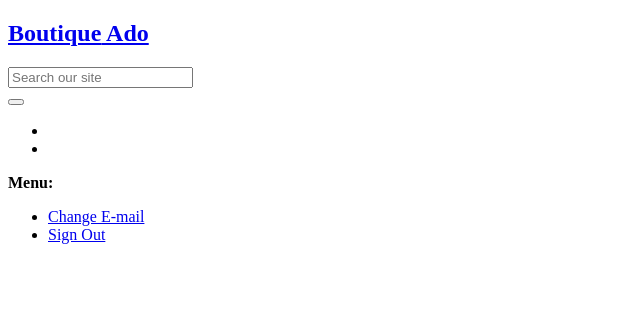
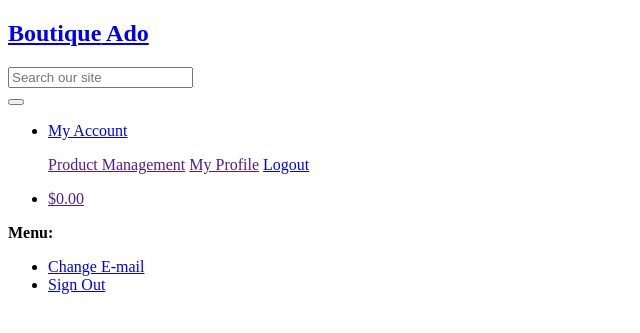
Before and after one commit to ElisabethCheston/boutique_ado, a Django app: template templates/allauth/base.html in a window 1280 px wide. Shown: the top 333 px of the page, without its empty margins (0-640 px from the left). Run offline with Django 3.2, Linux system fonts and the light colour scheme; the template is opened without the code that fills it, so the values that code supplies are empty; the visitor is signed in with stand-in values (Sample User, id 1).

Commit message:
Added main page header.

```diff
--- a/templates/allauth/base.html
+++ b/templates/allauth/base.html
@@ -10,15 +10,16 @@
 <body>
     <header class="container-fluid fixed-top">
         <div class="row">
-            <div class="col-12 col-lg-4 my-auto py-1 py-lg-0 test-center text-lg-left">
-                <a href="{% url 'home' %" class="nav-link main-logo-link">
-                    <h2 class="logo-front text-black my-0"><strong>Boutique</strong> Ado</h2>
+            <div class="col-12 col-lg-4 my-auto py-1 py-lg-0 text-center text-lg-left">
+                <a href="{% url 'home' %}" class="nav-link main-logo-link">
+                    <h2 class="logo-font text-black my-0"><strong>Boutique</strong> Ado</h2>
                 </a>
             </div>
             <div class="col-12 col-lg-4 my-auto py-1 py-lg-0">
                 <form method="GET" action="">
                     <div class="input-group w-100">
-                        <input class="form-control border border-black rounded-0" type="text" name="q" placeholder="Search our site">
+                        <input class="form-control border border-black rounded-0" type="text" name="q"
+                            placeholder="Search our site">
                         <div class="input-group-append">
                             <button class="form-control btn btn-black border border-black rounded-0" type="submit">
                                 <span class="icon">
@@ -29,14 +30,46 @@
                     </div>
                 </form>
             </div>
-
             <div class="col-12 col-lg-4 my-auto py-1 py-lg-0">
                 <ul class="list-inline list-unstyled text-center text-lg-right my-0">
-                    <li class="list-inline-item dropdown"></li>
-                    <li class="list-inline-item"></li>
+                    <li class="list-inline-item dropdown">
+                        <a class="text-black nav-link" href="#" id="user-options" data-toggle="dropdown"
+                            aria-haspopup="true" aria-expanded="false">
+                            <div class="text-center">
+                                <div><i class="fas fa-user fa-lg"></i></div>
+                                <p class="my-0">My Account</p>
+                            </div>
+                        </a>
+                        <div class="dropdown-menu border-0" aria-labelledby="user-options">
+                            {% if request.user.is_authenticated %}
+                            {% if request.user.is_superuser %}
+                            <a href="" class="dropdown-item">Product Management</a>
+                            {% endif %}
+                            <a href="" class="dropdown-item">My Profile</a>
+                            <a href="{% url 'account_logout' %}" class="dropdown-item">Logout</a>
+                            {% else %}
+                            <a href="{% url 'account_signup' %}" class="dropdown-item">Register</a>
+                            <a href="{% url 'account_login' %}" class="dropdown-item">Login</a>
+                            {% endif %}
+                        </div>
+                    </li>
+                    <li class="list-inline-item">
+                        <a class="{% if grand_total %}text-info font-weight-bold{% else %}text-black{% endif %} nav-link"
+                            href="">
+                            <div class="text-center">
+                                <div><i class="fas fa-shopping-bag fa-lg"></i></div>
+                                <p class="my-0">
+                                    {% if grand_total %}
+                                    ${{ grand_total|floatformat:2 }}
+                                    {% else %}
+                                    $0.00
+                                    {% endif %}
+                                </p>
+                            </div>
+                        </a>
+                    </li>
                 </ul>
             </div>
-
         </div>
     </header>
     {% block body %}
```
Lines whose indentation alone changed are shown as unchanged.
